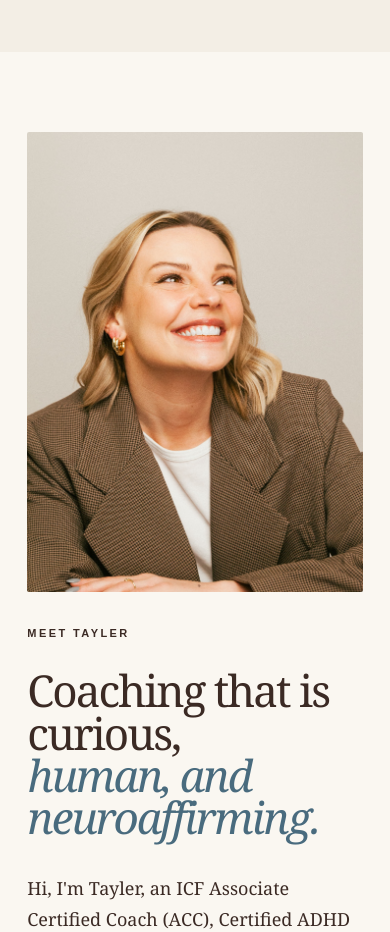
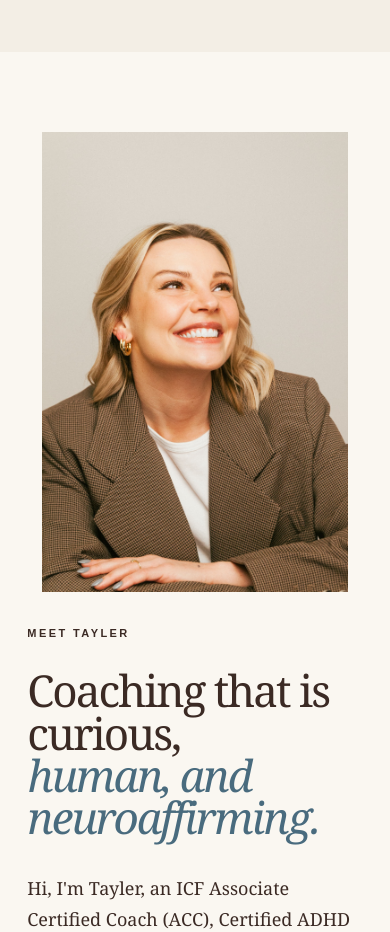
Before and after one commit to taylercline/taylerclinecoaching, a plain HTML site: page index.html in a window 390 px wide. Shown: the part 4380-5312 px from the top of the page. Drawn offline with Linux system fonts and the light colour scheme.

Commit message:
Update styles.css

```diff
--- a/styles.css
+++ b/styles.css
@@ -79,3 +79,11 @@
     min-width: 0;
   }
 }
+
+@media (max-width: 760px) {
+  .about-photo img {
+    height: auto;
+    max-height: 460px;
+    object-fit: contain;
+  }
+}
```
